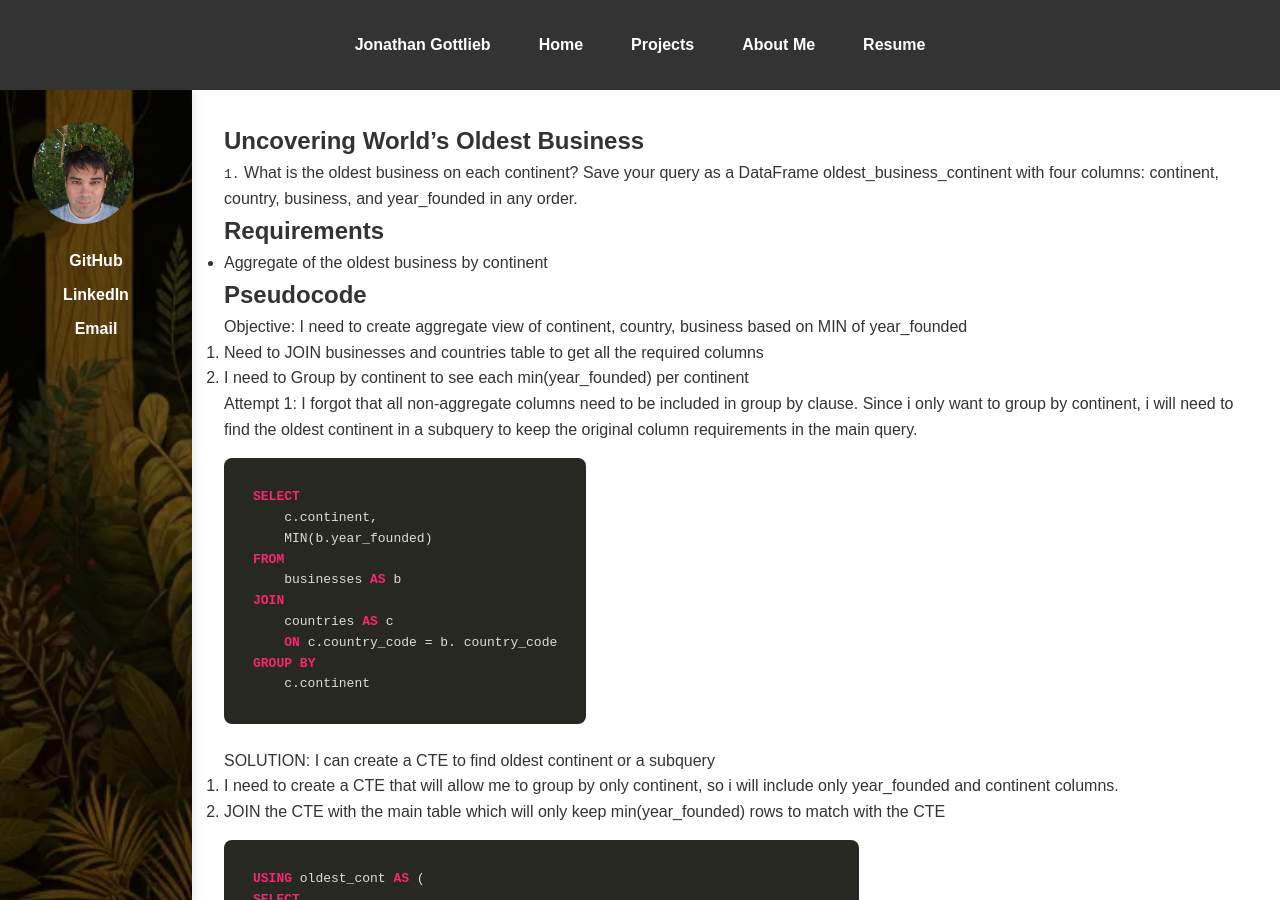
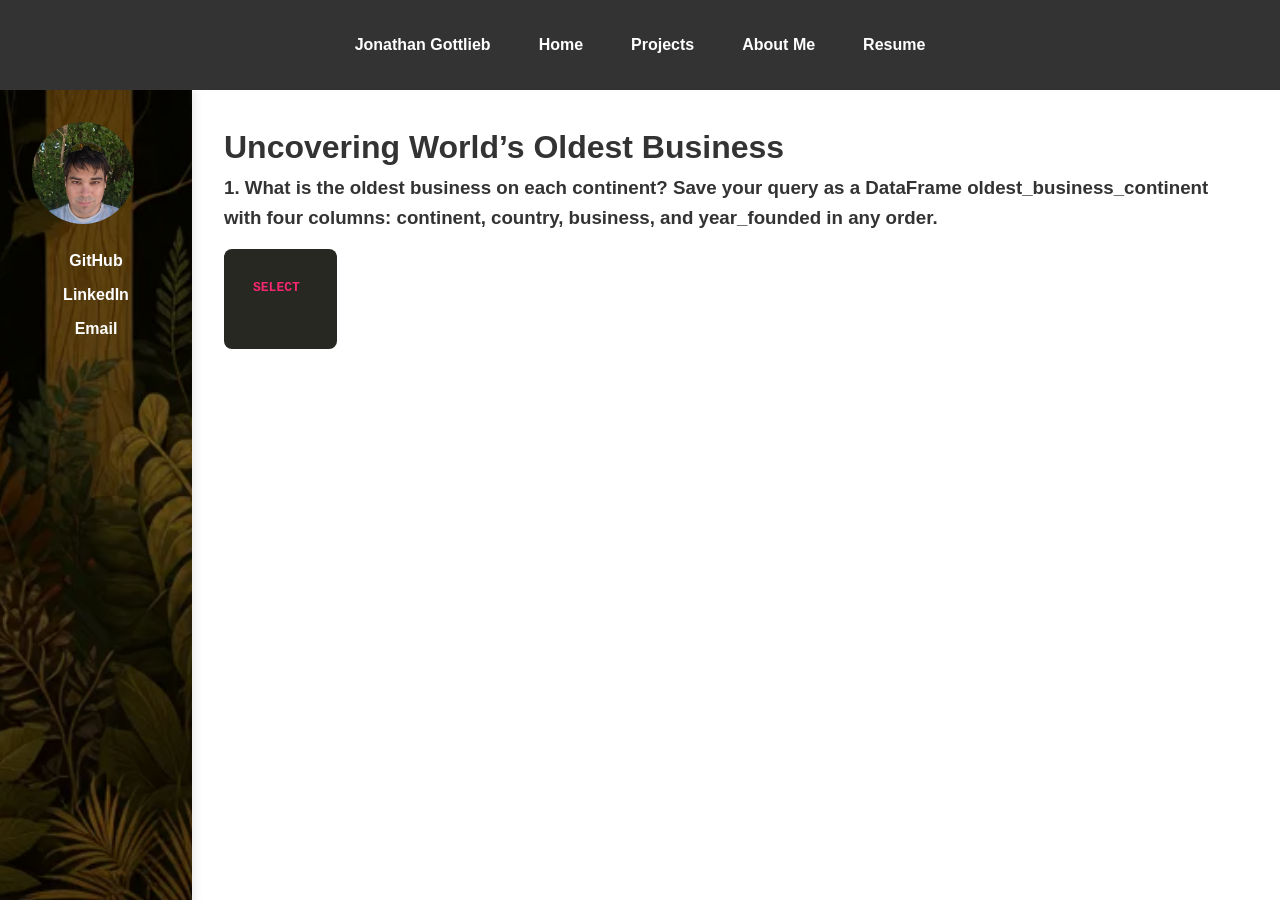
Before and after one commit to gotjon05/website_fina, a Jekyll site: the page built from _projects/worlds-oldest-business.md, in a window 1280 px wide and 900 px high. Built offline with Jekyll 4.4.1, drawn with Linux system fonts in a browser that asks for light colours; some of the changed text lies outside the part shown.

Commit message:
update linkedin

````diff
--- a/_includes/sidebar.html
+++ b/_includes/sidebar.html
@@ -1,10 +1,8 @@
 <div id="sidebar">
-
-
-    <img src="{{ '/assets/images/profile_pic.jpg' | relative_url }}" alt="Your Name" class="profile-photo">
+    <img src="{{ '/assets/images/profile_pic.jpg' | relative_url }}" alt="Profile picture of Your Name" class="profile-photo">
     <ul>
-    <li><a href="https://github.com/gotjon05" target="_blank">GitHub</a></li>
-    <li><a href="https://linkedin.com/in/gotjon" target="_blank">LinkedIn</a></li>
-    <li><a href="mailto:you@example.com">Email</a></li>
-  </ul>
+        <li><a href="https://github.com/gotjon05" target="_blank" rel="noopener noreferrer">GitHub</a></li>
+        <li><a href="https://linkedin.com/in/gotjon05" target="_blank" rel="noopener noreferrer">LinkedIn</a></li>
+        <li><a href="mailto:you@example.com">Email</a></li>
+    </ul>
 </div>
--- a/_projects/worlds-oldest-business.md
+++ b/_projects/worlds-oldest-business.md
@@ -5,151 +5,13 @@ difficulty: Medium
 tags:
   - Joining Tables
   - CTE
-  -
 category: SQL
 ---
 
-## Uncovering World’s Oldest Business ##
-`1.`
-What is the oldest business on each continent? Save your query as a DataFrame oldest_business_continent with
-four columns: continent, country, business, and year_founded in any order.
-
-## Requirements ##
-- Aggregate of the oldest business by continent
-
-## Pseudocode ##
-Objective: I need to create aggregate view of continent, country, business based on MIN of year_founded
-
-1. Need to JOIN businesses and countries table to get all the required columns
-2. I need to Group by continent to see each min(year_founded) per continent
-
-Attempt 1: I forgot that all non-aggregate columns need to be included in group by clause. Since i only want to group
- by continent, i will need to find the oldest continent in a subquery to keep the original column requirements in the main query.
+# Uncovering World’s Oldest Business
+### 1. What is the oldest business on each continent? Save your query as a DataFrame oldest_business_continent with four columns: continent, country, business, and year_founded in any order.
 
 ```sql
 SELECT
-    c.continent,
-    MIN(b.year_founded)
-FROM
-    businesses AS b
-JOIN
-    countries AS c
-    ON c.country_code = b. country_code
-GROUP BY
-    c.continent
+
 ```
-
-SOLUTION: I can create a CTE to find oldest continent or a subquery
-
-1. I need to create a CTE that will allow me to group by only continent, so i will include only year_founded and continent columns.
-2. JOIN the CTE with the main table which will only keep min(year_founded) rows to match with the CTE
-
-```sql
-USING oldest_cont AS (
-SELECT
-    c.continent,
-    MIN(b.year_founded) AS min_year
-FROM
-    businesses AS b
-JOIN
-    countries AS c
-    ON c.country_code = b. country_code
-GROUP BY
-    c.continent
-
-)
-
-SELECT
-    c.continent,
-    c.country,
-    b.business,
-    b.year_founded
-FROM
-    businesses AS b
-JOIN
-    countries AS c
-    ON c.country_code = b. country_code
-JOIN
-    oldest_cont AS oldest
-    ON oldest.continent = b.continent AND oldest.min_year = b.year_founded
-```
-
-## Alternative solution using Subquery instead of CTE ##
-
-With three required non-aggregate column: (c.country,b.business), i need to find the aggregate seperately in a subquery
-
-Step 1: I need to get data from countries and buisnesses table
-Step 2: I derive the MIN year founded per continent in JOIN subquery. And use Join match year_founded and continent with main query
-
-
-```sql
-SELECT
-    c.continent,
-    c.country,
-    b.business,
-    b.year_founded
-FROM
-    businesses AS b
-JOIN
-    countries AS c
-    ON c.country_code = b.country_code
-JOIN (
-    SELECT
-        c1.continent,
-        MIN(b1.year_founded) AS min_year_founded
-
-    FROM
-        businesses AS b1
-    JOIN
-        countries AS c1
-        ON c1.country_code = b1.country_code
-    GROUP BY
-        c1.continent
-
-) AS tmp ON b.year_founded = tmp.min_year_founded
-         AND c.continent = tmp.continent
-```
-
-
-`2.`
-How many countries per continent lack data on the oldest businesses? Does including new_businesses change this? Count the number of countries per continent missing business data, including new_businesses; store the results in a DataFrame count_missing with columns continent and countries_without_businesses.
-
-## Requirements ##
-- Per Continent, count countries missing business data
-- Required columns: continent and countries_without_business
-- Group by continent since im finding the aggregate count
-
-Attempt 1: I got not results when i tried this with businesses and new_businesses
-
-```sql
-SELECT
-    continent, COUNT(*) AS countries_without_business
-FROM
-    businesses AS b
-JOIN
-    countries AS c
-    ON c.country_code = b.country_code
-HAVING
-    MIN(business) IS NULL
-GROUP BY
-    continent
-```
-
-Attempt 2:
-I made the mistake of using INNER JOIN instead of OUTER JOIN. Since im counting missing buisness data, i want to include all buisness data, even if it doesnt have a match with the countries table. When i use inner join, it gave me no missing buisness data since it matched only what existed between buisness and countries table.
-
-Using MIN() is NULL in my filter has some very funky rules that dont give me the result i need.
-
-```sql
-SELECT
-    continent, COUNT(*) AS countries_without_business
-FROM
-    businesses AS b
-JOIN
-    countries AS c
-    ON c.country_code = b.country_code
-HAVING
-    MIN(business) IS NULL
-GROUP BY
-    continent
-```
````
